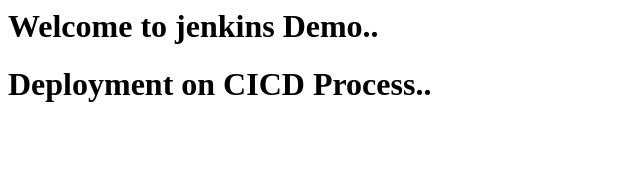
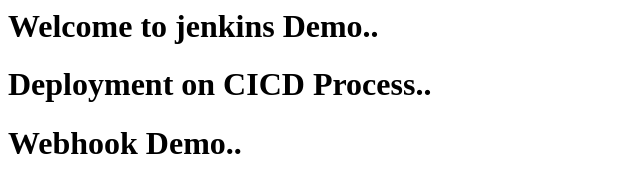
Before and after one commit to Narendra-sin/CICDTEST, a plain HTML site: page index.html in a window 1280 px wide. Shown: the whole page, without its empty margins (0-640 px from the left). Drawn offline with Linux system fonts and the light colour scheme.

Commit message:
Update index.html

```diff
--- a/index.html
+++ b/index.html
@@ -1,2 +1,3 @@
 <h1> Welcome to jenkins Demo..</h1>
 <h1> Deployment on CICD Process..</h1>
+<h1> Webhook Demo..</h1>
```
